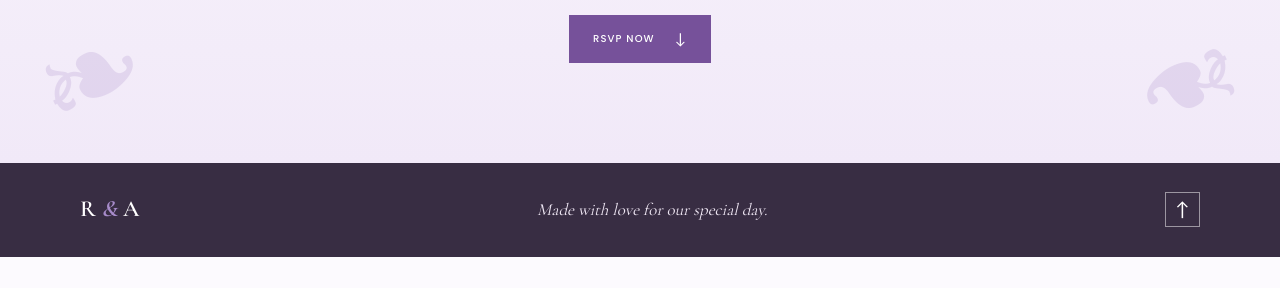
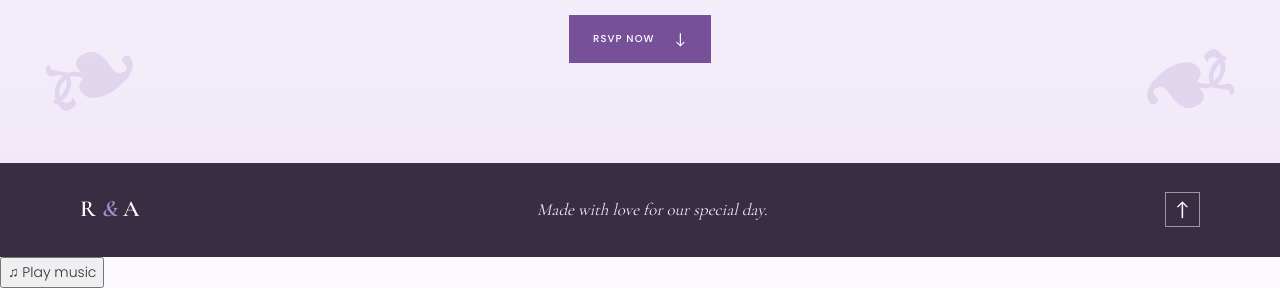
Before and after one commit to aeriest24-hash/REM, a plain HTML site: page index.html in a window 1280 px wide. Shown: the part 8450-8738 px from the top of the page. Before the commit the page ends 8707 px from the top, so only its background shows below. Drawn offline with nearby package versions, Linux system fonts and the light colour scheme.

Commit message:
Update index.html

```diff
--- a/index.html
+++ b/index.html
@@ -257,6 +257,7 @@
       </figure>
       <button class="lightbox-control lightbox-next" type="button" aria-label="Next image">›</button>
     </dialog>
+    <button class="music-toggle" id="music-toggle" type="button" aria-label="Play wedding music" aria-pressed="false">♫ Play music</button>
     <audio id="wedding-audio" src="Song.mp3" autoplay loop preload="auto"></audio>
   </body>
 </html>
```
